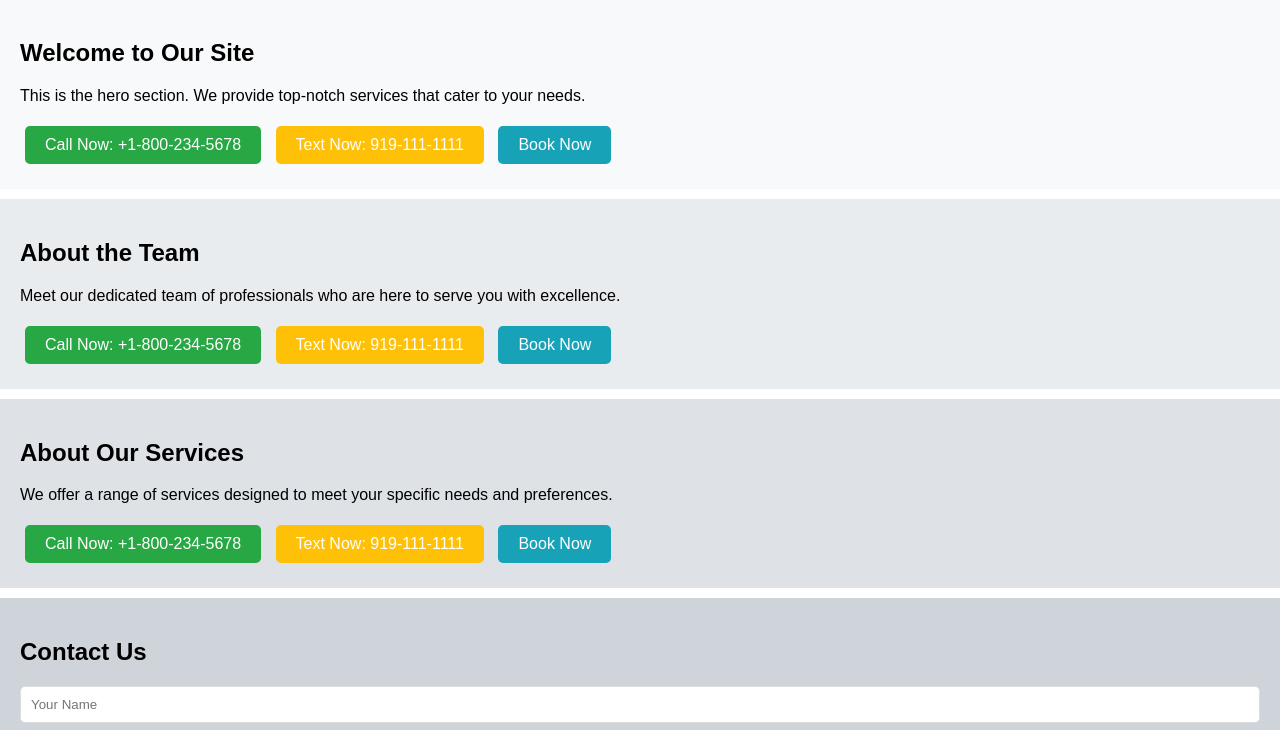
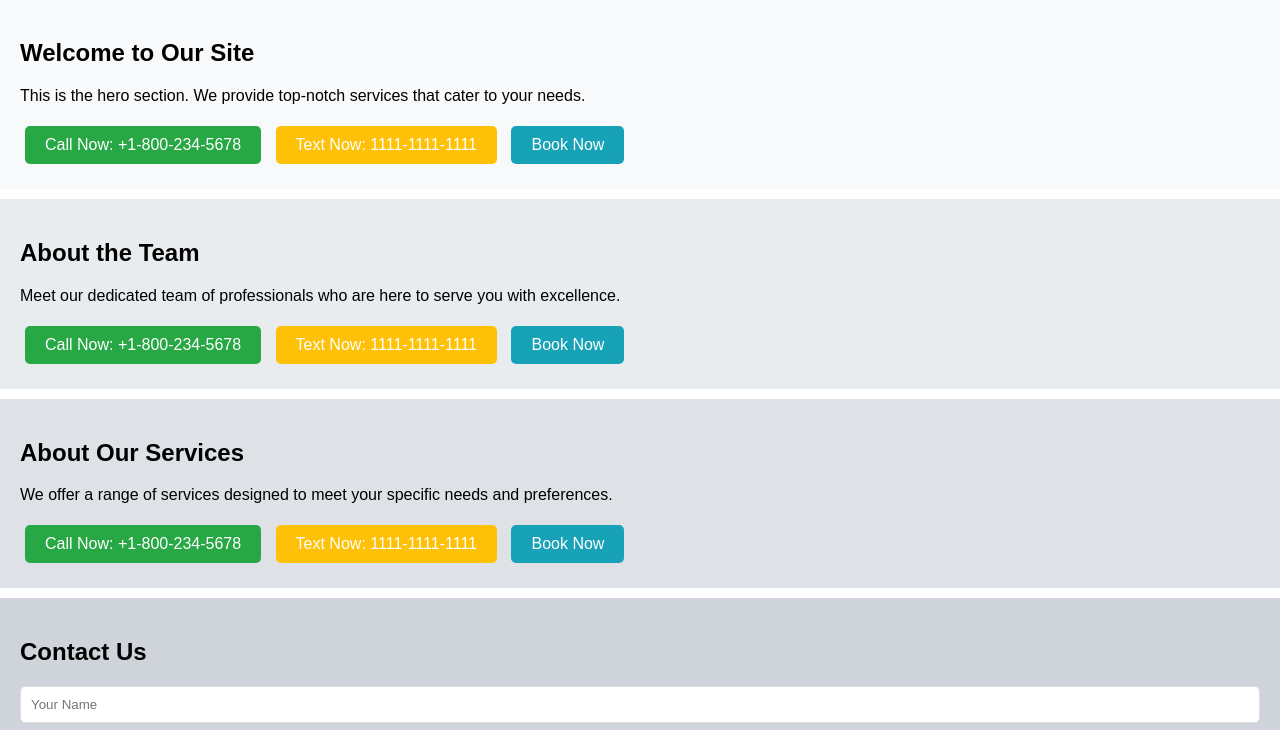
Before and after one commit to zackenichi/call-swapping-exempt, a plain HTML site: page index.html in a window 1280 px wide. Shown: the part 68-798 px from the top of the page. Drawn offline with Linux system fonts and the light colour scheme.

Commit message:
override

```diff
--- a/index.html
+++ b/index.html
@@ -47,7 +47,7 @@
         <p>This is the hero section. We provide top-notch services that cater to your needs.</p>
         <div class="buttons-container">
             <a class="button call" href="#">Call Now</a>
-            <a class="button text" href="#">Text Now</a>
+            <a class="button text text-me" href="sms:+1111-1111-1111">Text Now</a>
             <a class="button book" href="#contact">Book Now</a>
         </div>
     </section>
@@ -56,7 +56,7 @@
         <p>Meet our dedicated team of professionals who are here to serve you with excellence.</p>
         <div class="buttons-container">
             <a class="button call" href="#">Call Now</a>
-            <a class="button text" href="#">Text Now</a>
+            <a class="button text text-me" href="sms:+1111-1111-1111">Text Now</a>
             <a class="button book" href="#contact">Book Now</a>
         </div>
     </section>
@@ -65,7 +65,7 @@
         <p>We offer a range of services designed to meet your specific needs and preferences.</p>
         <div class="buttons-container">
             <a class="button call" href="#">Call Now</a>
-            <a class="button text" href="#">Text Now</a>
+            <a class="button text text-me" href="sms:+1111-1111-1111">Text Now</a>
             <a class="button book" href="#contact">Book Now</a>
         </div>
     </section>
@@ -79,31 +79,15 @@
         </form>
         <div class="buttons-container">
             <a class="button call" href="#">Call Now</a>
-            <a class="button text" href="#">Text Now</a>
+            <a class="button text text-me" href="sms:+1111-1111-1111">Text Now</a>
             <a class="button book" href="#">Book Now</a>
         </div>
     </section>
 
-    <!-- Override script to set specific number for text buttons -->
-    <script>
-        // Ensure the script runs after CallRailSwapping is complete
-        document.addEventListener('DOMContentLoaded', function () {
-            function OverrideTextButtonNumbers() {
-                // const specificTextNumber = '919-380-9311';
-                const specificTextNumber = '919-111-1111';
+    <script src="overrideTextButtons.js"></script>
 
-                const formattedTextNumber = specificTextNumber.replace(/[^0-9]/g, ''); // Remove non-numeric characters
 
-                document.querySelectorAll('.button.text').forEach(button => {
-                    button.href = `sms:${formattedTextNumber}`;
-                    button.textContent = `Text Now: ${specificTextNumber}`;
-                });
-            }
-            console.log('OverrideTextButtonNumbers is called');
-            // Delay to ensure CallRailSwapping has completed
-            setTimeout(OverrideTextButtonNumbers, 100); // Adjust delay as needed
-        });
-    </script>
+
 </body>
 
 </html>
--- /dev/null
+++ b/overrideTextButtons.js
@@ -0,0 +1,29 @@
+document.addEventListener('DOMContentLoaded', function () {
+  const specificTextNumber = '1111-1111-1111';
+  const formattedTextNumber = specificTextNumber.replace(/[^0-9]/g, '');
+  const messageBody = encodeURIComponent(
+    "Hi I'd like to schedule an appointment."
+  );
+  const targetClass = 'text-me';
+
+  function overrideTextButtonNumbers() {
+    document.querySelectorAll(`a.${targetClass}`).forEach((button) => {
+      const href = button.getAttribute('href');
+      if (href && href.startsWith('sms:')) {
+        button.setAttribute(
+          'href',
+          `sms:+1${formattedTextNumber}?body=${messageBody}`
+        );
+        button.textContent = `Text Now: ${specificTextNumber}`; // Ensure text content is updated
+      }
+    });
+  }
+
+  // Run the override function once after the DOM is fully loaded
+  overrideTextButtonNumbers();
+
+  // Set an interval to continuously reapply the override if needed
+  setInterval(overrideTextButtonNumbers, 500); // Adjust the interval as needed
+
+  console.log('OverrideTextButtonNumbers is running');
+});
```
Also changed, not shown: 1 other file.
